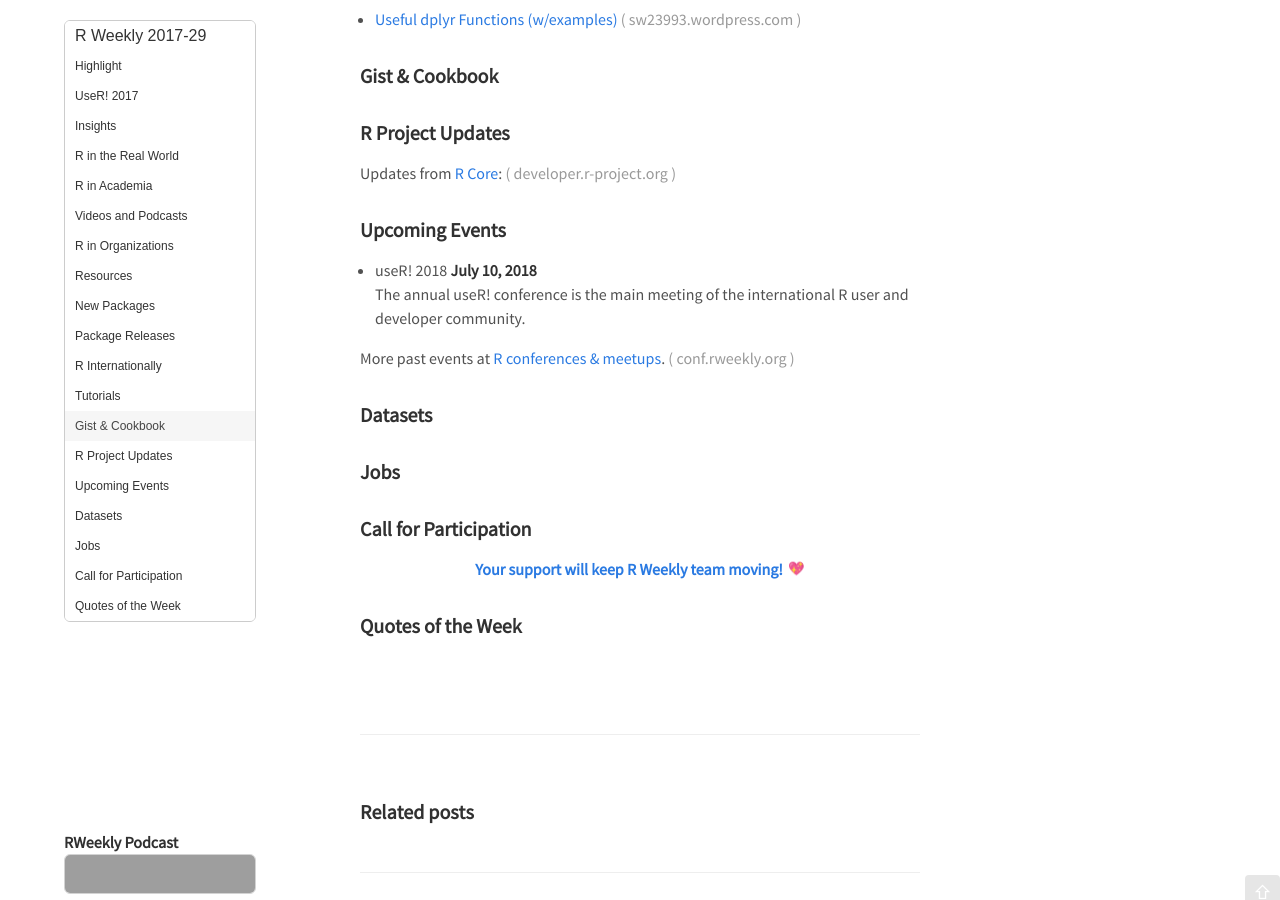
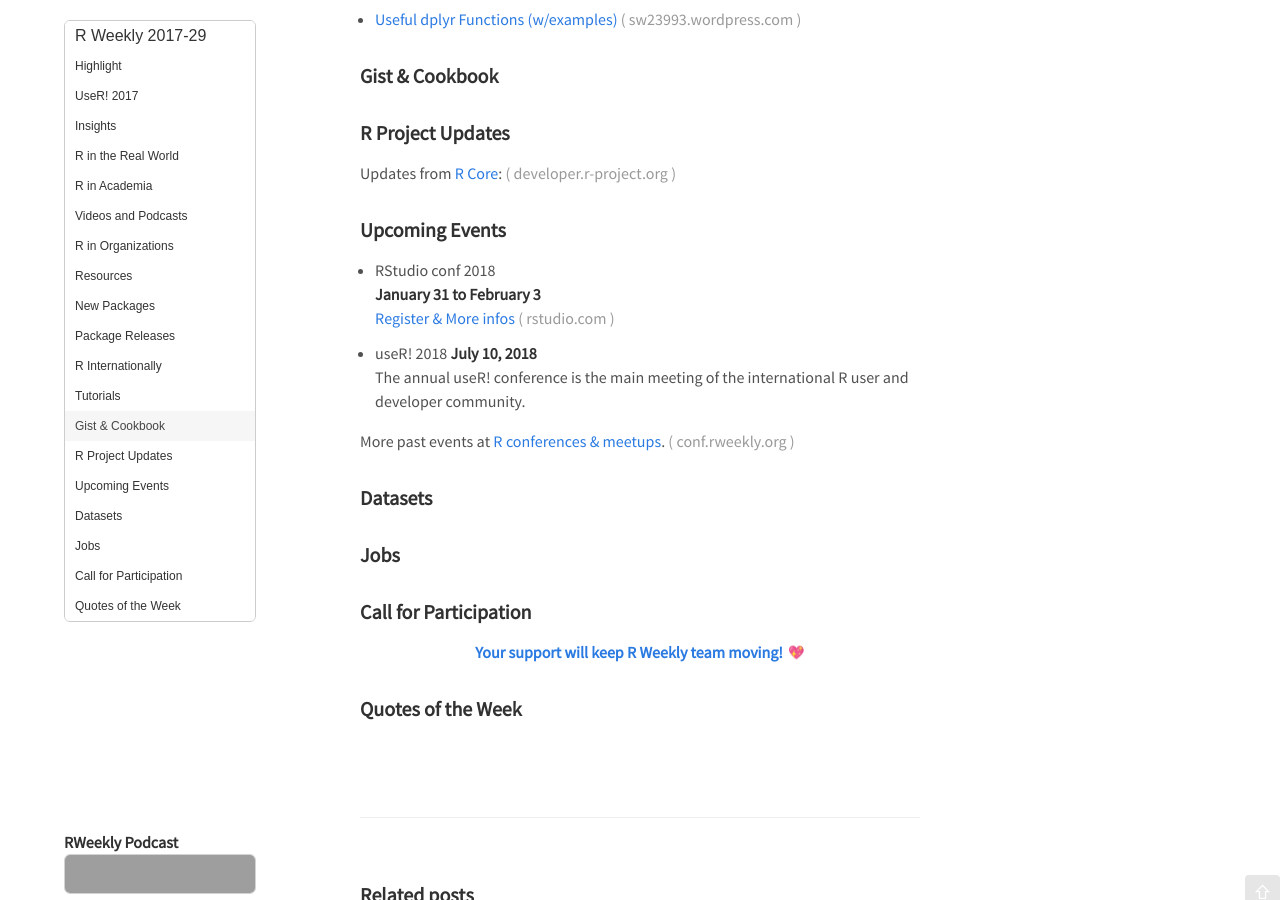
Before and after one commit to rweekly/rweekly.org, a Jekyll site: the page built from draft.md, in a window 1280 px wide and 900 px high, scrolled down 1214 px. Built offline with Jekyll 4.4.1, drawn with Linux system fonts in a browser that asks for light colours; emoji names are drawn with the system emoji font; comment, search, counter and statistics services are not loaded; grey boxes are pictures that could not be loaded.

Commit message:
Update draft.md

```diff
--- a/draft.md
+++ b/draft.md
@@ -92,6 +92,11 @@ Updates from [R Core](http://developer.r-project.org/blosxom.cgi/R-devel/NEWS):
 
 ###  Upcoming Events
 
++ RStudio conf 2018 <br />
+**January 31 to February 3** <br />
+[Register & More infos](https://www.rstudio.com/conference/)
+
+
 + useR! 2018 **July 10, 2018** <br />
 The annual useR! conference is the main meeting of the international R user and developer community.
 
```
